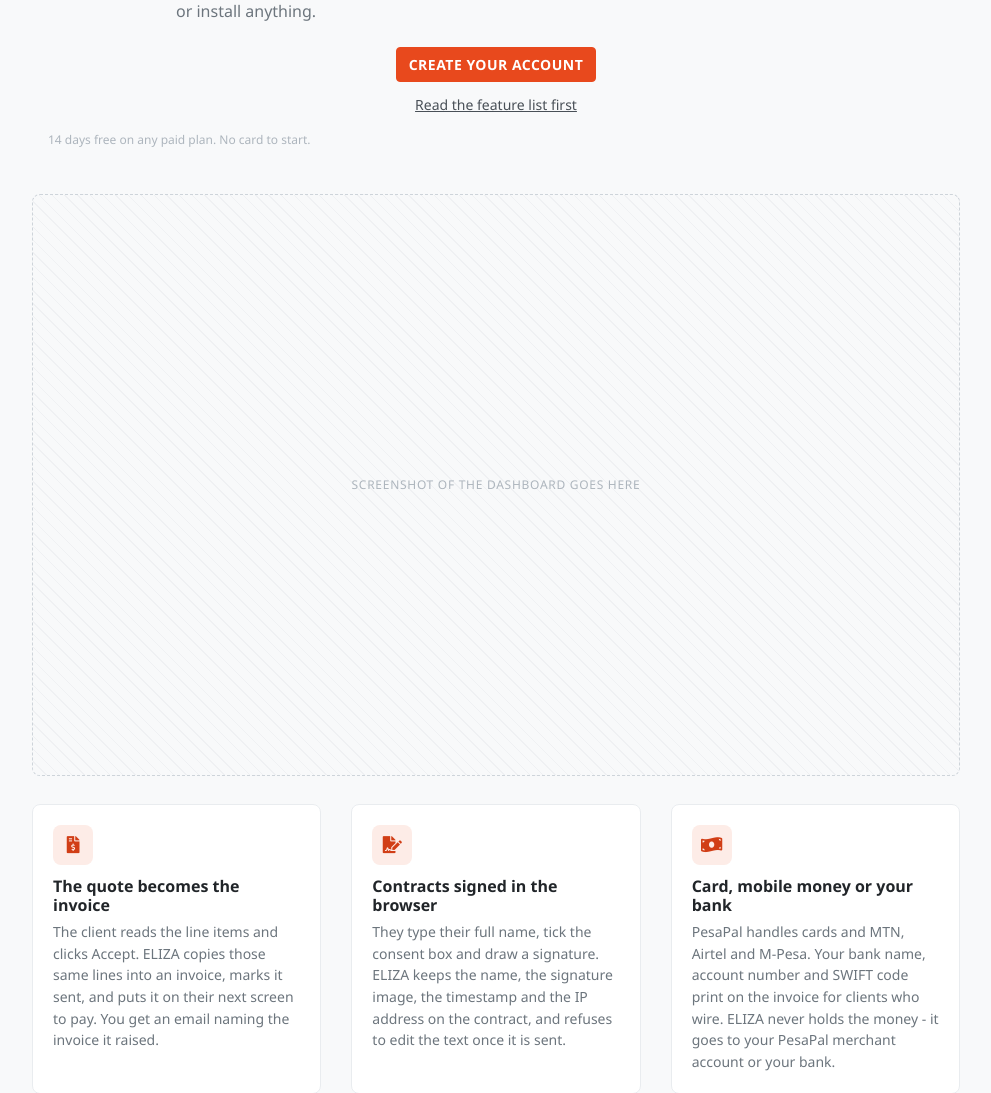
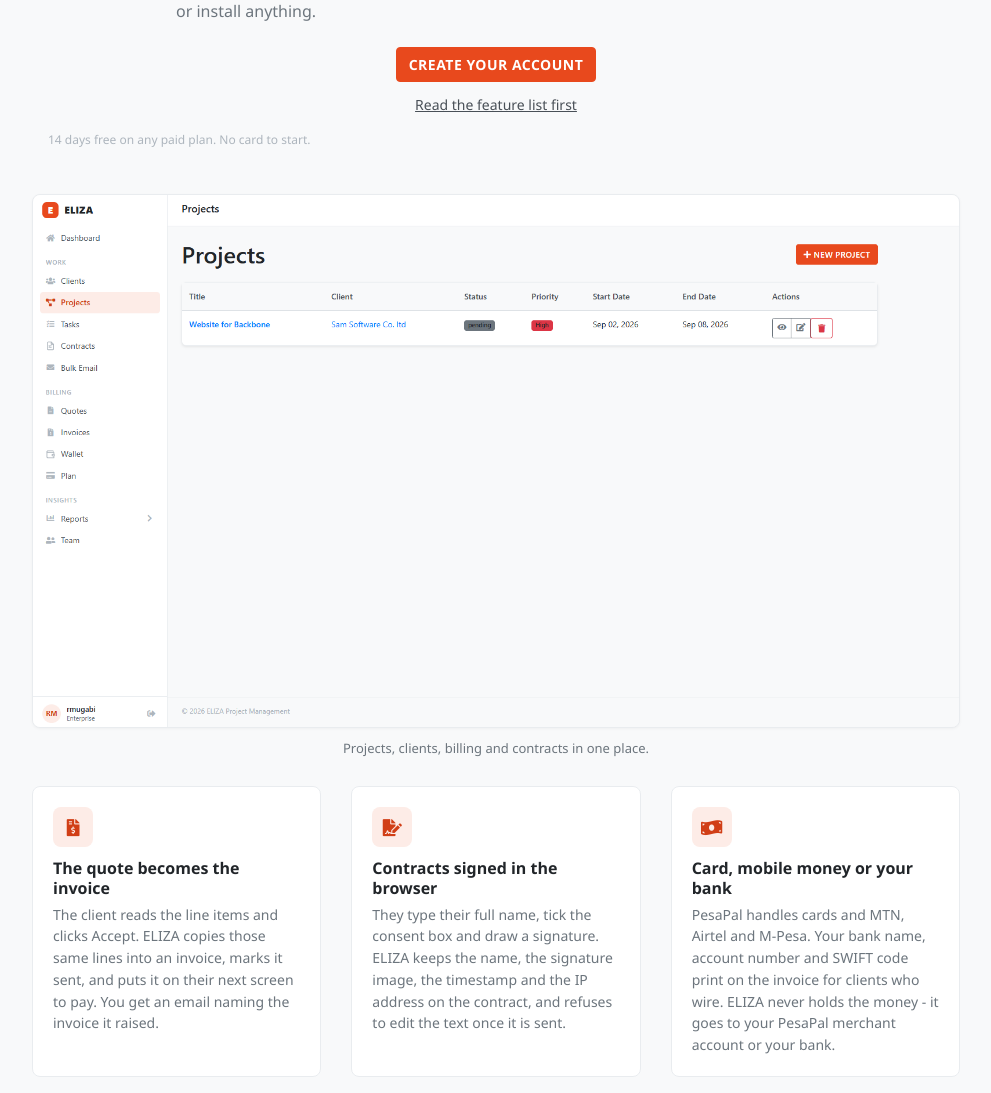
Before and after one commit to samsoftware76/ELIZA-Simple, a Flask app: page / in a window 1280 px wide. Shown: the part 342-1435 px from the top of the page, without its empty margins (144-1135 px from the left). Run offline with Flask 3, Linux system fonts and the light colour scheme; some libraries are stand-ins or nearby versions.

Commit message:
Put a real screenshot of the app on the landing page
Replaces the deliberately-empty dashed placeholder with an actual grab
of the running Projects screen (owner-supplied), showing the sidebar
grouped into Work / Billing / Insights and a project with its client,
status, priority and dates.

The frame changes from a dashed "nothing here yet" box to a solid
hairline card, because the image is now the content and the border
should read as a window edge rather than an empty slot. The fixed 16:10
padding-top box is gone too: the <img> carries its own intrinsic
width/height, which reserves the correct space during load and avoids
the layout shift a fixed-ratio box would cause once the real pixels
arrive. loading="lazy" keeps it off the critical path since it sits
below the hero call to action.

Flattened RGBA to RGB and re-encoded optimized (43KB at 1596x917).
Verified live: the landing renders 200 with the image tag present and
the placeholder gone, the file is served as image/png, and the CSP's
img-src 'self' already covers it - no policy change needed. 189 tests
still passing.

Still open, deliberately: base.html omits og:image, so shared links
preview as nothing on WhatsApp/Slack/X. Closing that needs a 1200x630
PNG - the existing hero SVG cannot be used because those platforms
render an SVG og:image as broken rather than as absent.

Co-Authored-By: Claude Fable 5 <noreply@anthropic.com>
Claude-Session: https://claude.ai/code/session_019R6eaABPf2QKYhko84nt86

```diff
--- a/static/css/custom.css
+++ b/static/css/custom.css
@@ -1267,42 +1267,40 @@ main.public-main {
     }
 }
 
-/* ---- Screenshot slot on the landing -------------------------------
-   A deliberately neutral, obviously-empty frame, NOT a stand-in image.
-   Dashed border + hatched ground reads as "nothing here yet" to anyone
-   looking at it, and its 16:10 ratio is the shape of the 1440x900 grab
-   that belongs in it. Delete this whole block when the real PNG lands. */
+/* ---- Screenshot on the landing ------------------------------------
+   Holds a real grab of the running app. The frame is a solid hairline
+   card rather than the old dashed placeholder: the image is now the
+   content, so the border should read as a window edge, not as an empty
+   slot. No fixed aspect ratio - the <img> carries its own intrinsic
+   width/height attributes, which reserves the right space during load
+   and avoids the layout shift a padding-top box would cause once the
+   real pixels arrive. */
 .pub-shot {
     margin: 0 0 28px;
 }
 
 .pub-shot-frame {
-    position: relative;
     width: 100%;
-    padding-top: 62.5%; /* 1440x900 */
-    border: 1px dashed #ced4da;
+    border: 1px solid #e9ecef;
     border-radius: 8px;
     background-color: #f8f9fa;
-    background-image: repeating-linear-gradient(
-        45deg,
-        rgba(206, 212, 218, 0.22) 0,
-        rgba(206, 212, 218, 0.22) 1px,
-        transparent 1px,
-        transparent 9px
-    );
+    overflow: hidden;
+    /* The screenshot's own chrome is light, so a faint lift separates it
+       from the page without the heavy shadow this design system dropped. */
+    box-shadow: 0 1px 3px rgba(0, 0, 0, 0.04);
 }
 
-.pub-shot-label {
-    position: absolute;
-    top: 50%;
-    left: 50%;
-    transform: translate(-50%, -50%);
-    font-size: 12px;
-    letter-spacing: 0.06em;
-    text-transform: uppercase;
-    color: #adb5bd;
+.pub-shot-img {
+    display: block;
+    width: 100%;
+    height: auto;
+}
+
+.pub-shot-caption {
+    margin-top: 10px;
+    font-size: 13px;
+    color: #6c757d;
     text-align: center;
-    padding: 0 16px;
 }
 
 /* ---- "Also in the app" strip on the landing ---------------------- */
--- a/templates/index.html
+++ b/templates/index.html
@@ -261,21 +261,21 @@
             <p class="pub-hero-note">14 days free on any paid plan. No card to start.</p>
         </section>
 
-        {# ---------------------------------------------------------------
-           SCREENSHOT SLOT - intentionally an empty labelled frame, not
-           artwork. Replace this whole <figure> with a real screenshot:
-             static/img/dashboard-1440x900.png - the signed-in dashboard at
-             1440x900 with the KPI row (active projects / outstanding
-             invoices / hours this month / overdue tasks), the "Projects in
-             progress" panel and the sidebar visible. Use a demo account,
-             not a real client's data.
-           When it goes in, also add a 1200x630 PNG and the og:image tag
-           that templates/base.html currently omits on purpose.
-           --------------------------------------------------------------- #}
-        <figure class="pub-shot" aria-hidden="true">
+        {# A real screenshot of the running app (owner-supplied), not artwork
+           and not a mockup - what a signed-in user actually sees. Width is
+           capped by .pub-shot-frame rather than the intrinsic 1596x917 so it
+           scales down on a phone; loading="lazy" keeps it off the critical
+           path since it sits below the hero CTA.
+           Still outstanding: a 1200x630 PNG for the og:image tag that
+           templates/base.html omits on purpose (an SVG there previews as
+           broken on WhatsApp/Slack/X rather than as nothing). #}
+        <figure class="pub-shot">
             <div class="pub-shot-frame">
-                <span class="pub-shot-label">Screenshot of the dashboard goes here</span>
+                <img src="{{ url_for('static', filename='img/app-projects-screenshot.png') }}"
+                     alt="The ELIZA projects screen: a sidebar grouped into Work, Billing and Insights, and a project listed with its client, status, priority and dates."
+                     class="pub-shot-img" width="1596" height="917" loading="lazy">
             </div>
+            <figcaption class="pub-shot-caption">Projects, clients, billing and contracts in one place.</figcaption>
         </figure>
 
         <div class="row pub-benefits">
```
Also changed, not shown: static/img/app-projects-screenshot.png (added).
